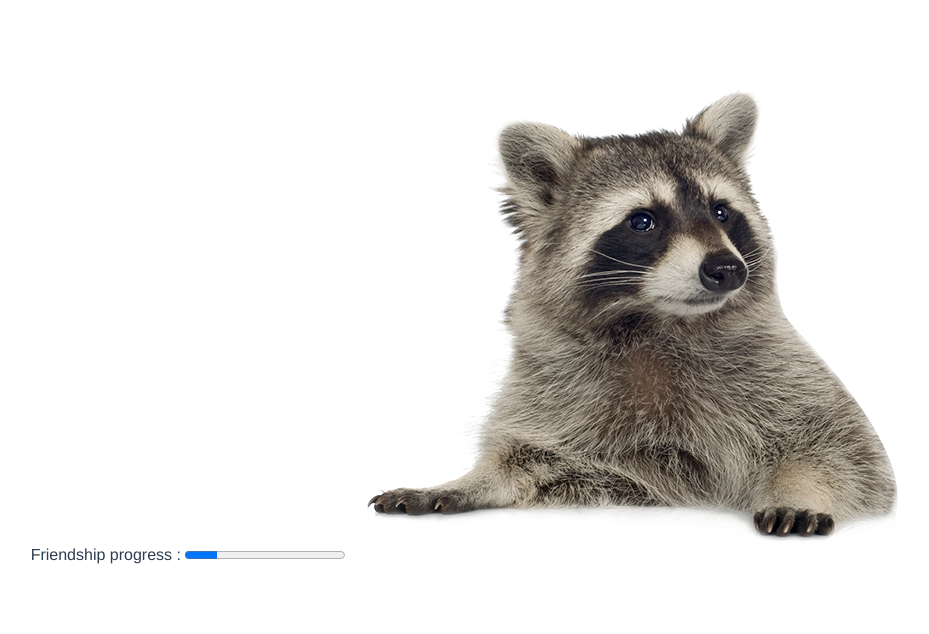
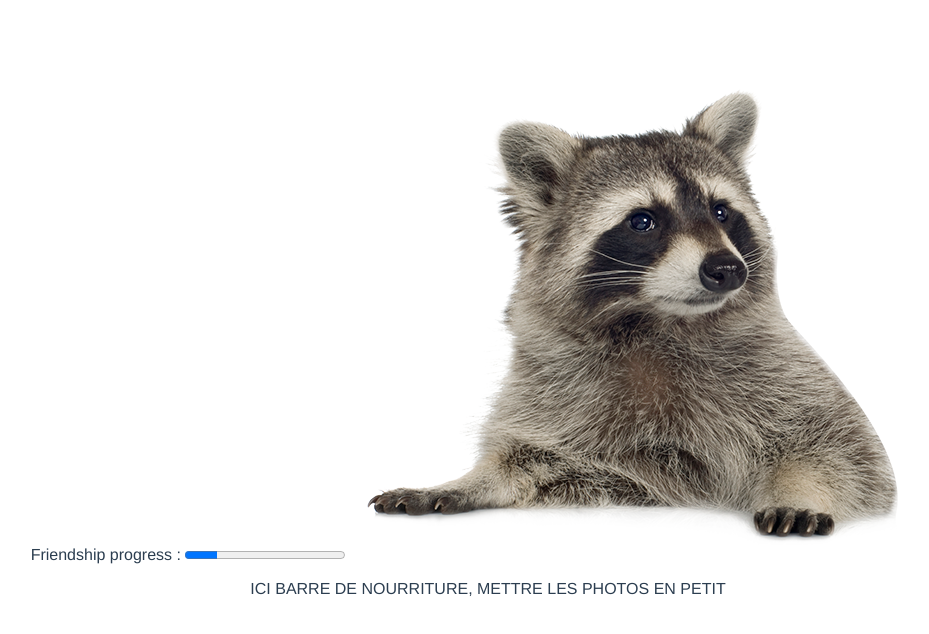
Before and after one commit to etiennemoulin/ProjectTopOne, a Vue app: page / in a window 1280 px wide. Shown: the top 634 px of the page, without its empty margins (152-1081 px from the left). Built offline with nearby package versions, Linux system fonts and the light colour scheme.

Commit message:
Ajouts de commentaires

```diff
--- a/src/components/Raccoon.vue
+++ b/src/components/Raccoon.vue
@@ -7,6 +7,12 @@ Appeler un élément de Data dans une balise html :
 Appeler un élément de Data dans un argument d'une balise :
 <progress id="file" max="100" :value="ma_variable">
 
+PROPOSITION DE PRESENTATION :
+
+BARRE DU PROGRESSION EN HAUT DE L'ECRAN
+RACCOON EN DESSOUS
+BARRE AVEC PROPOSITION DE NOURRITURE EN DESSOUS DU RACCON
+Gestion des points d'alimentation au clic, si trop chiant de faire un drag and drop
 -->
 <template>
   <div class="Raccoon">
@@ -25,6 +31,7 @@ Appeler un élément de Data dans un argument d'une balise :
           <area shape="rect" alt="" title="Belly" coords="206,277,376,444" href="#Raccoon" @click="increment(20)" />
           <area shape="rect" alt="" title="Shoulder" coords="413,302,486,392" href="#Raccoon" @click="increment(20)" />
       </map>
+    <p>ICI BARRE DE NOURRITURE, METTRE LES PHOTOS EN PETIT</p>
   </div>
 </template>
 
@@ -33,7 +40,7 @@ Appeler un élément de Data dans un argument d'une balise :
 import neutral_raccoon from "../../img/raccoon.png"
 import happy_raccoon from "../../img/raccooncute.png"
 import angry_raccoon from "../../img/angryraccoon.jpg"
-//import sad_raccoon from ""
+//import sad_raccoon from "" //ATTENTION SI LE CHEMIN EST VIDE L'APPLI PLANTE
 
 export default {
   name: 'Raccoon', //Nom du composant
```
